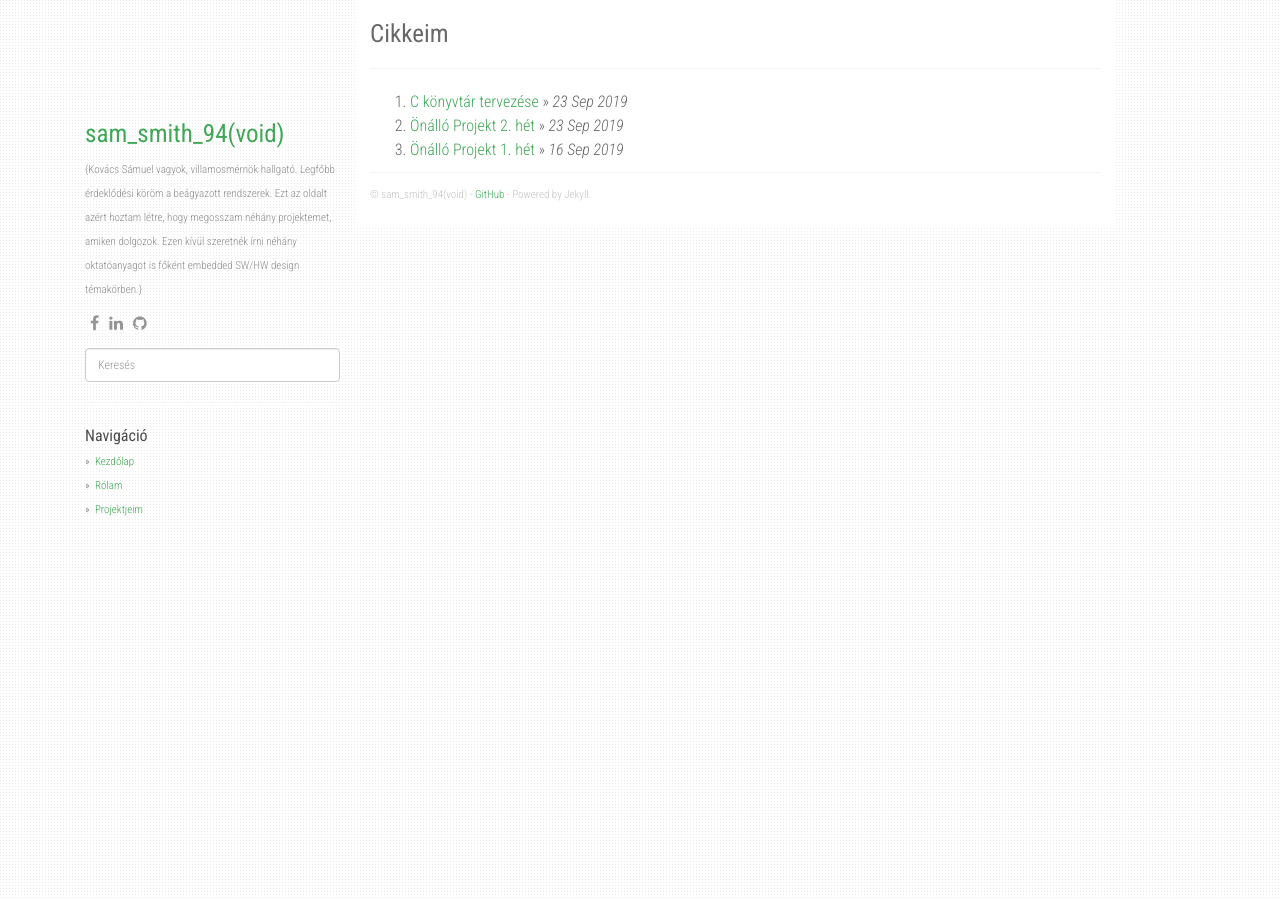
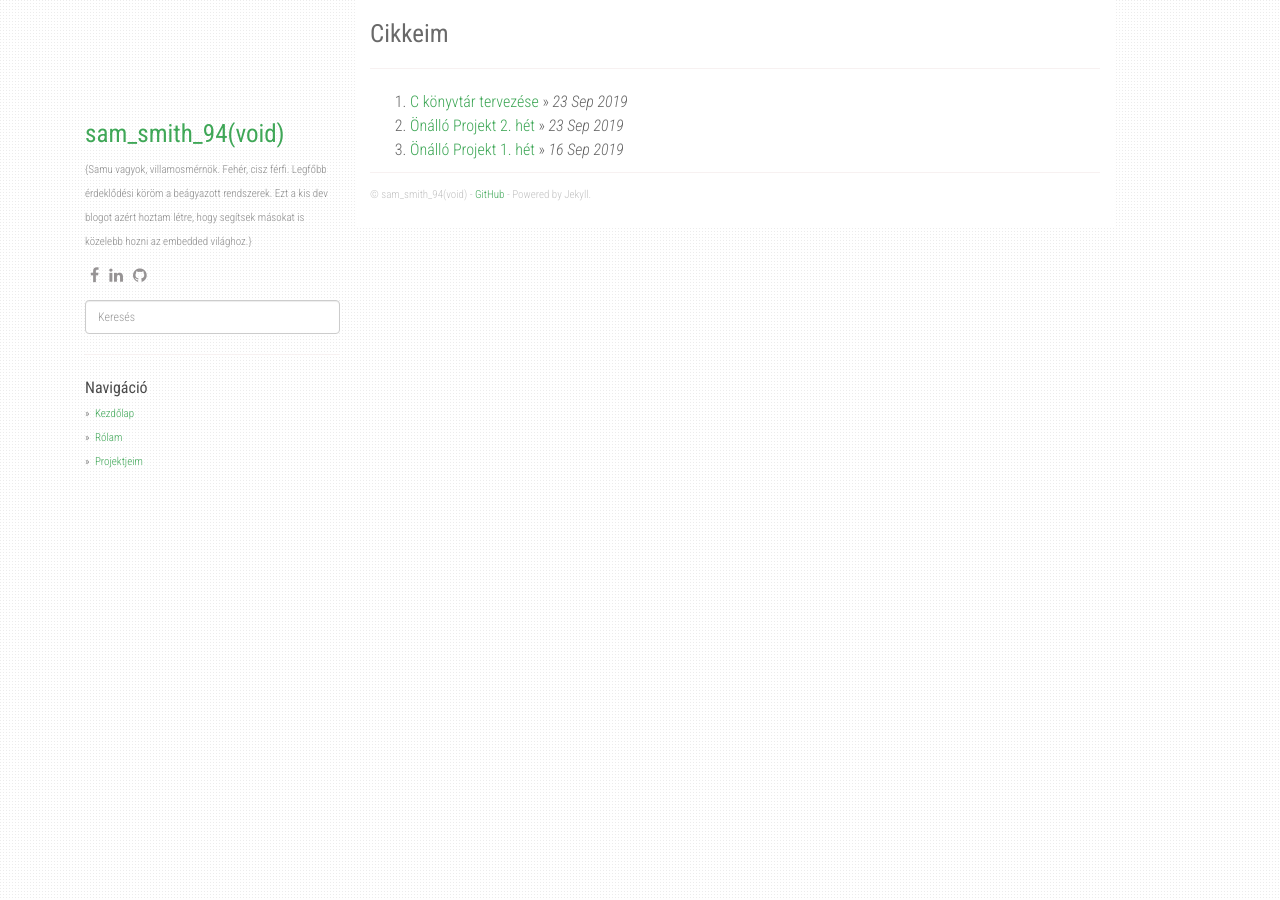
Before and after one commit to samsmith94/samsmith94.github.io, a Jekyll site: the page built from index.html, in a window 1280 px wide. Built offline with Jekyll 4.4.1, drawn with Linux system fonts in a browser that asks for light colours; nearby versions of some CDN libraries; the list of posts is cut into pages by our own code.

Commit message:
modify about

```diff
--- a/_config.yml
+++ b/_config.yml
@@ -2,7 +2,7 @@
 description: Személyes fejlesztői blogom.
 author: sam_smith_94(void)
 github: https://github.com/samsmith94
-about: <span>&#123;</span>Kovács Sámuel vagyok, villamosmérnök hallgató. Legfőbb érdeklődési köröm a beágyazott rendszerek. Ezt az oldalt azért hoztam létre, hogy megosszam néhány projektemet, amiken dolgozok. Ezen kívül szeretnék írni néhány oktatóanyagot is főként embedded SW/HW design témakörben.<span>&#125;</span>
+about: <span>&#123;</span>Samu vagyok, villamosmérnök. Fehér, cisz férfi. Legfőbb érdeklődési köröm a beágyazott rendszerek. Ezt a kis dev blogot azért hoztam létre, hogy segítsek másokat is közelebb hozni az embedded világhoz.<span>&#125;</span>
 disqus_shortname: samsmith94
 google_analytics: UA-XXXXXXXX-Y
 
```
